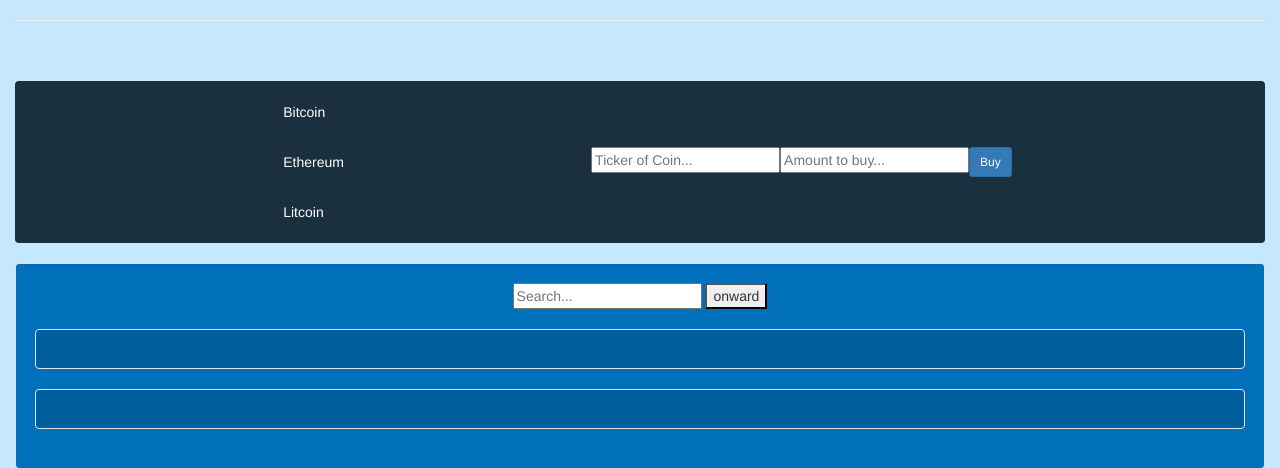
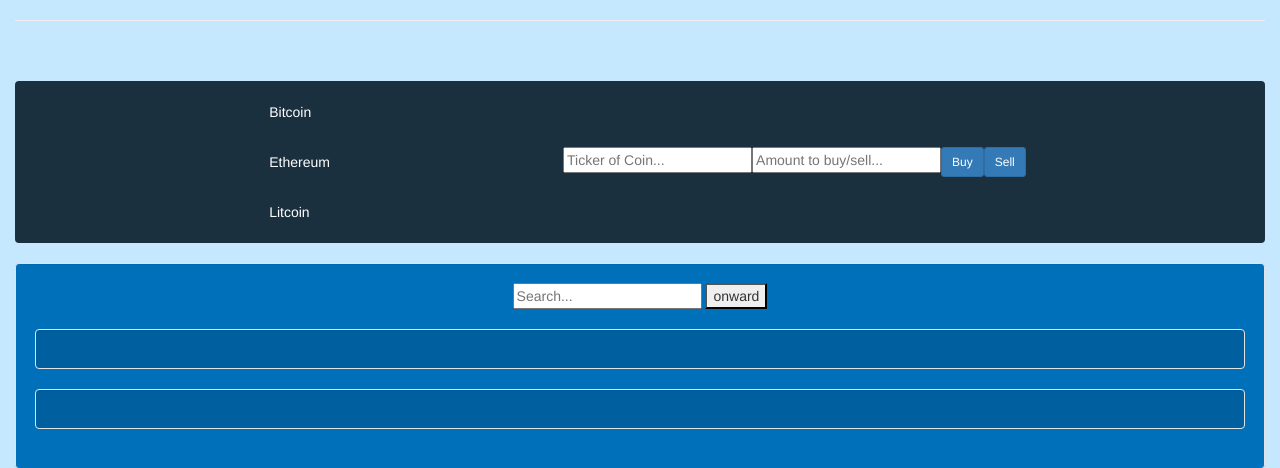
Before and after one commit to samfoxcode/Cryptocurrency-Trading-Website, a Django app: page /account/ in a window 1280 px wide. Shown: the part 59-527 px from the top of the page. Run offline with Django 3.2, Linux system fonts and the light colour scheme; data that the repository does not hold is empty; some libraries are stand-ins or nearby versions.

Commit message:
Added selling functionality
This current version will allow you to go negative when you sell. This would effectively be called "shorting", but we could edit that if its not desired.

```diff
--- a/account/urls.py
+++ b/account/urls.py
@@ -8,6 +8,8 @@ urlpatterns = [
     path('', views.search, name='search'),
     path('about/', views.about, name='about'),
     path('contact/', views.contact, name='contact'),
-    path('logout/',views.logout_view,name = 'logout'),
+    path('logout/',views.logout_view,name= 'logout'),
+    path('sell/', views.sell, name='sell'),
     path('buy/', views.buy, name='buy')
+
 ]
--- a/account/views.py
+++ b/account/views.py
@@ -52,3 +52,19 @@ def buy(request):
             UserTransactions.objects.filter(username=username, ticker=ticker).update(amount=float(buy_amount)+float(curr_amount.amount))
 
             return render(request, 'account/signedinhome.html', {"curr_amounts": {"amount": float(buy_amount)+float(curr_amount.amount), "ticker": ticker}})
+
+
+def sell(request):
+    if request.method == 'POST':
+        print("hi")
+        username = request.user.username
+        sell_amount = request.POST.get('buy_box', "")
+        ticker = request.POST.get('ticker_box', "")
+        transaction, created = UserTransactions.objects.get_or_create(username=username, ticker=ticker, defaults={"amount": sell_amount})
+        if created:
+                return render(request, 'account/signedinhome.html', {"curr_amounts": {"amount": float(sell_amount), "ticker":ticker}})
+        else:
+            curr_amount = UserTransactions.objects.get(username=username, ticker=ticker)
+            print(curr_amount)
+            UserTransactions.objects.filter(username=username, ticker=ticker).update(amount=float(curr_amount.amount)-float(sell_amount))
+            return render(request, 'account/signedinhome.html', {"curr_amounts": {"amount": float(curr_amount.amount) - float(sell_amount), "ticker": ticker}})
--- a/templates/account/signedinhome.html
+++ b/templates/account/signedinhome.html
@@ -128,9 +128,10 @@
                         <a href="/account/signedinhome" style="color: rgb(255, 255, 255)">Litcoin</a>
                     </li>
                 </ul>
-                <form type="post" method="post" action="{%url 'buy' %}" style="margin: 0">{% csrf_token %}
-                    <button id="buy_submit" class="btn btn-primary btn-sm" type="submit" style="float: right;">Buy</button>
-                    <input id="buy_box" type="text" name="buy_box" placeholder="Amount to buy..." style="float: right;">
+                <form id="buysell" type="post" method="post" style="margin: 0">{% csrf_token %}
+					<button id="sell_submit" class="btn btn-primary btn-sm" type="submit" style="float: right;" formaction="{%url 'sell' %}">Sell</button>
+                    <button id="buy_submit" class="btn btn-primary btn-sm" type="submit" style="float: right;" formaction="{%url 'buy' %}">Buy</button>
+                    <input id="buy_box" type="text" name="buy_box" placeholder="Amount to buy/sell..." style="float: right;">
                     <input id="ticker_box" type="text" name="ticker_box" placeholder="Ticker of Coin..." style="float: right;">
                 </form>
             </div>
```
